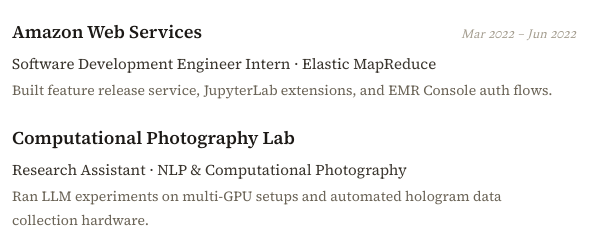
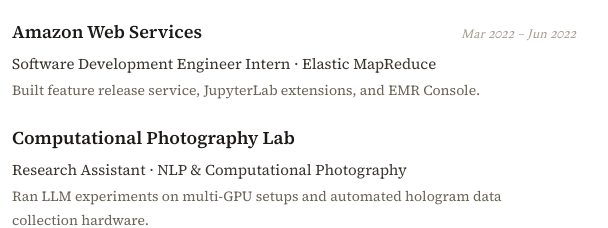
Before and after one commit to felix-hh/personal-site, an Astro site: page / in a window 1280 px wide. Shown: the part 1256-1484 px from the top of the page, 372-980 px from the left. Built offline with nearby package versions, Linux system fonts and the light colour scheme; Astro itself is replaced by a stand-in of ours; no server answers.

Commit message:
correction

```diff
--- a/src/pages/index.astro
+++ b/src/pages/index.astro
@@ -47,7 +47,7 @@
     name: 'Amazon Web Services',
     role: 'Software Development Engineer Intern · Elastic MapReduce',
     date: 'Mar 2022 – Jun 2022',
-    detail: 'Built feature release service, JupyterLab extensions, and EMR Console auth flows.',
+    detail: 'Built feature release service, JupyterLab extensions, and EMR Console.',
   },
   {
     logo: '/logos/mccormick.png',
```
